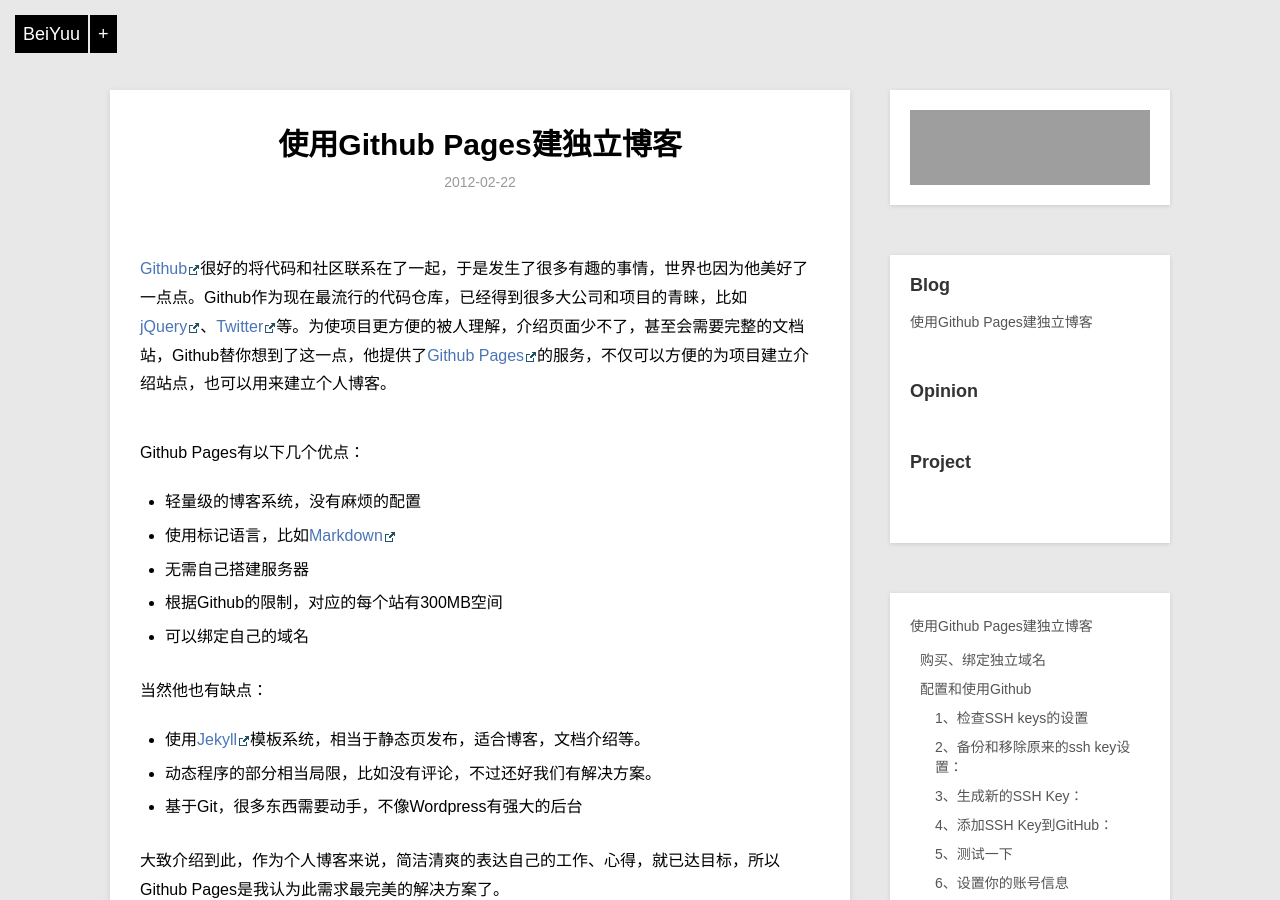
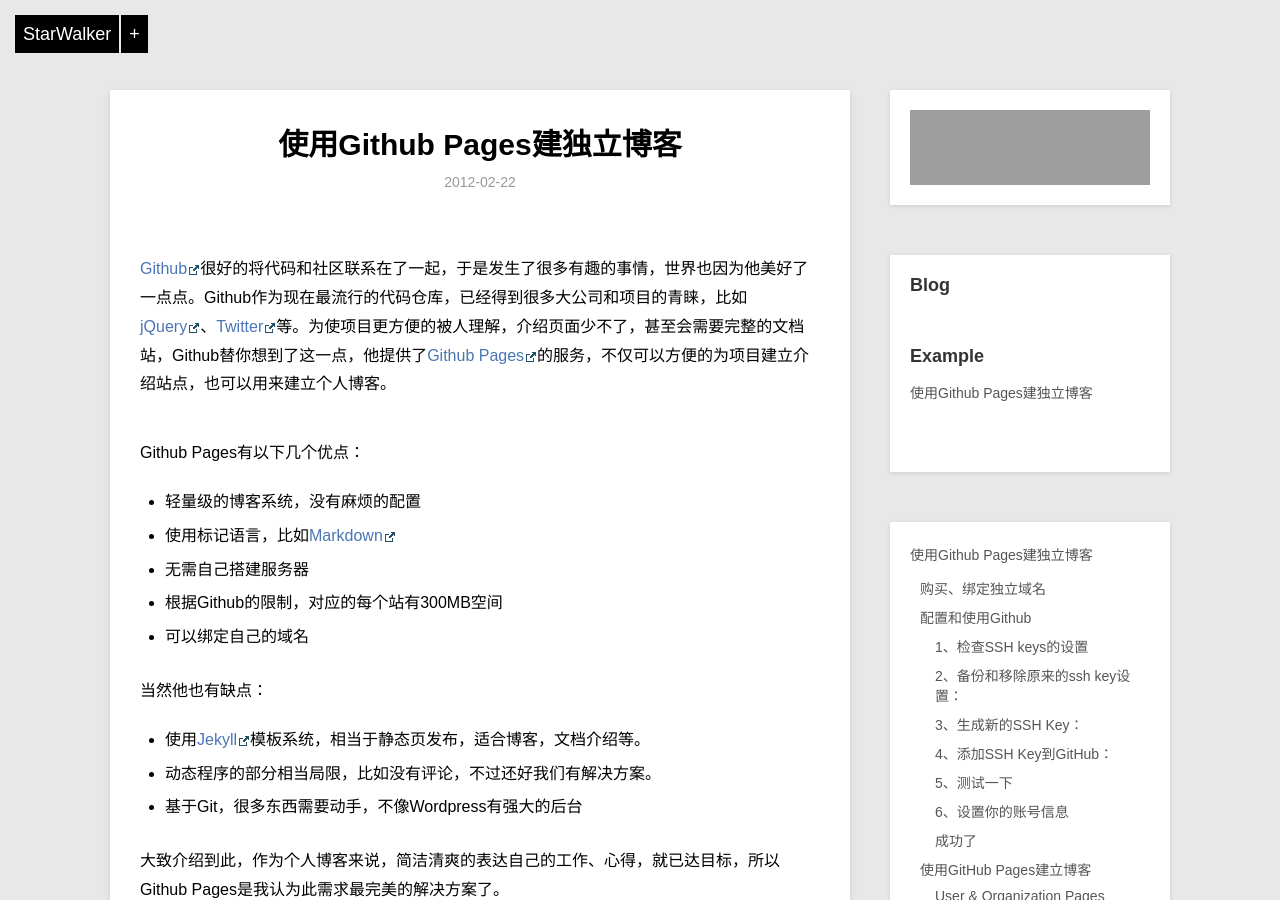
Before and after one commit to linjunzhe/linjunzhe.github.io, a Jekyll site: the page built from _posts/example/2012-02-22-github-pages.md, in a window 1280 px wide and 900 px high. Built offline with Jekyll 4.4.1, drawn with Linux system fonts in a browser that asks for light colours; Markdown is read by kramdown in place of the engine named in the settings; grey boxes are pictures that could not be loaded.

Commit message:
Initial commit

```diff
--- a/_layouts/default.html
+++ b/_layouts/default.html
@@ -6,8 +6,8 @@
     -->
     <meta charset="utf-8" />
     <title>{% if page.title %}{{ page.title }} | {% endif %}{{ site.title }}</title>
-    <meta name="author" content="BieYuu" />
-    <meta name="description" content="BeiYuu's Blog" />
+    <meta name="author" content="StarWalker" />
+    <meta name="description" content="StarWalker's Blog" />
     <meta name="viewport" content="width=device-width, initial-scale=1.0, minimum-scale=1.0">
     <link rel="stylesheet" href="/css/default.css" type="text/css" />
     <link rel="shortcut icon" href="/favicon.ico" type="image/x-icon" />
@@ -18,7 +18,7 @@
 
     <div class="home-menu">
         <div class="home-icon-con">
-            <a class="home-menu-icon" href="/">BeiYuu</a>
+            <a class="home-menu-icon" href="/">StarWalker</a>
             <a class="home-follow" href="#" title="Contact Me">+</a>
         </div>
         <div class="home-contact">
--- a/_layouts/post.html
+++ b/_layouts/post.html
@@ -60,19 +60,13 @@ layout: default
         {% endfor %}
         </ul>
 
-        <h2>Opinion</h2>
+        <h2>Example</h2>
         <ul class="artical-list">
-        {% for post in site.categories.opinion%}
+        {% for post in site.categories.example%}
             <li><a href="{{ post.url }}">{{ post.title }}</a></li>
         {% endfor %}
         </ul>
 
-        <h2>Project</h2>
-        <ul class="artical-list">
-        {% for post in site.categories.project%}
-            <li><a href="{{ post.url }}">{{ post.title }}</a></li>
-        {% endfor %}
-        </ul>
     </div>
 </div>
 
--- a/_posts/example/2012-02-22-github-pages.md
+++ b/_posts/example/2012-02-22-github-pages.md
@@ -2,7 +2,7 @@
 layout: post
 title: 使用Github Pages建独立博客
 description: Github本身就是不错的代码社区，他也提供了一些其他的服务，比如Github Pages，使用它可以很方便的建立自己的独立博客，并且免费。
-category: blog
+category: example
 ---
 
 [Github][]很好的将代码和社区联系在了一起，于是发生了很多有趣的事情，世界也因为他美好了一点点。Github作为现在最流行的代码仓库，已经得到很多大公司和项目的青睐，比如[jQuery][]、[Twitter][]等。为使项目更方便的被人理解，介绍页面少不了，甚至会需要完整的文档站，Github替你想到了这一点，他提供了[Github Pages][]的服务，不仅可以方便的为项目建立介绍站点，也可以用来建立个人博客。
```
Also changed, not shown: other parts of _layouts/post.html (+1 -1 lines).
